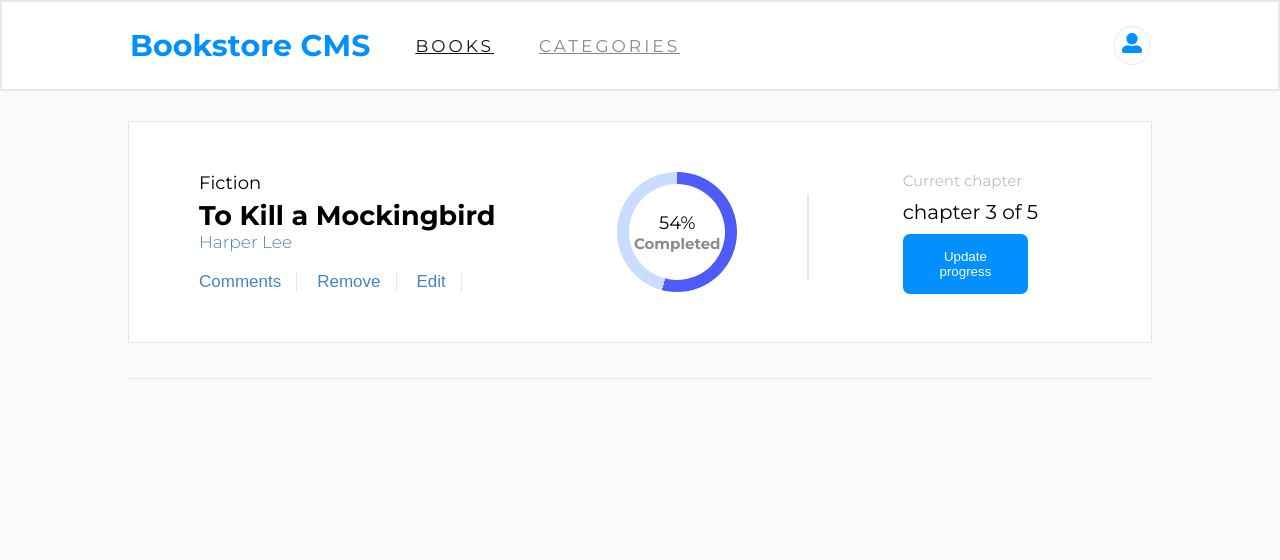
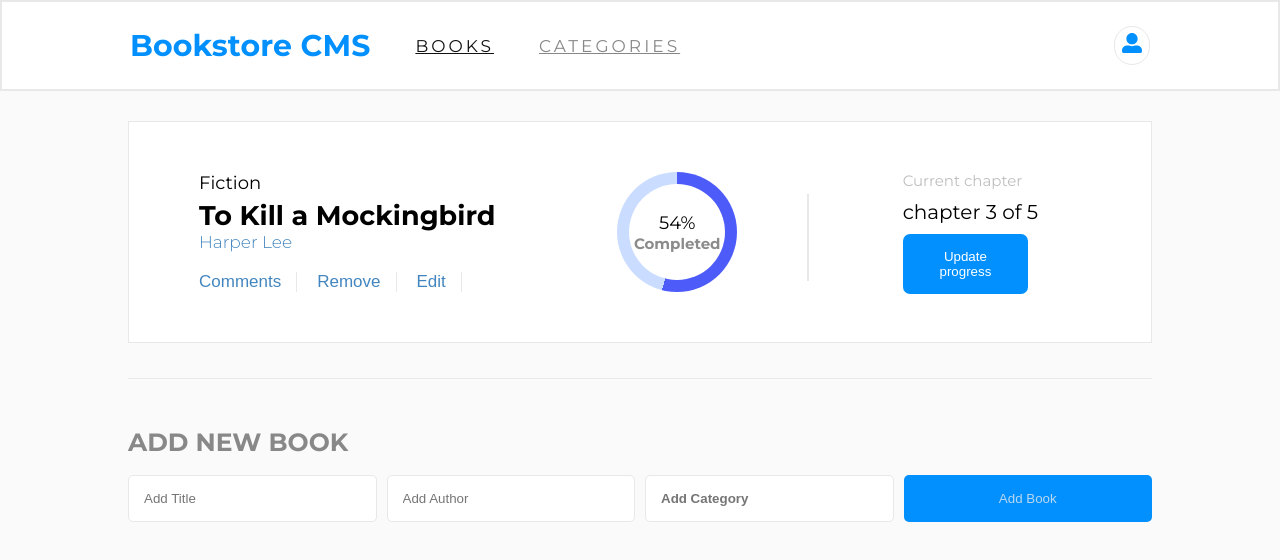
Before and after one commit to ibtisam-adil/bookstore, a React (Create React App) app: page / in a window 1280 px wide. Shown: the top 560 px of the page. Built offline with nearby package versions, Linux system fonts and the light colour scheme.

Commit message:
fixed linters error

```diff
--- a/src/App.js
+++ b/src/App.js
@@ -1,3 +1,4 @@
+import React from 'react';
 import { BrowserRouter, Route, Routes } from 'react-router-dom';
 import './App.css';
 import Navbar from './components/Navbar/Navbar';
@@ -10,8 +11,7 @@ function App() {
       <BrowserRouter>
         <Navbar />
         <Routes>
-          <Route path="/" element={<Books />} />
-          <Route path="/categories" element={<Form />} />
+          <Route path="/" element={[<Books key="books" />, <Form key="form" />]} />
         </Routes>
       </BrowserRouter>
     </>
--- a/src/components/form/Form.js
+++ b/src/components/form/Form.js
@@ -4,9 +4,9 @@ const Form = () => (
   <form>
     <h3 className="form-title">ADD NEW BOOK</h3>
     <div className="input-field">
-      <input type="text" className="title" placeholder="Add title" value="" />
+      <input type="text" className="title" placeholder="Add Title" value="" />
       <input type="text" className="author" placeholder="Add Author" value="" />
-      <input type="text" className="category" placeholder="Add category" value="" />
+      <input type="text" className="category" placeholder="Add Category" value="" />
       <button type="submit" className="submit">Add Book</button>
     </div>
   </form>
```
Also changed, not shown: src/components/form/form.css (line endings or trailing spaces).
